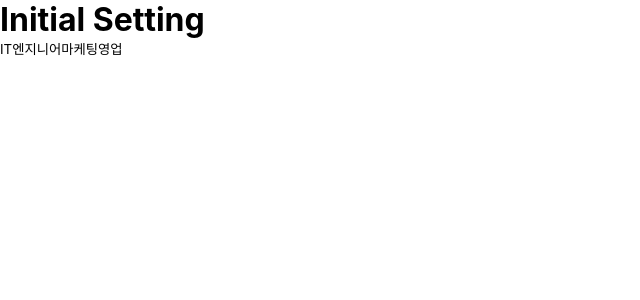
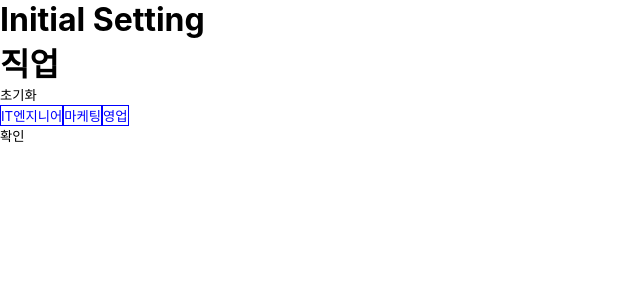
Before and after one commit to YAPP-Github/20th-ALL-Rounder-Team-1-Web, a React app: page / in a window 1280 px wide. Shown: the top 300 px of the page, without its empty margins (0-640 px from the left). Built offline with nearby package versions, Linux system fonts and the light colour scheme; a web font is replaced by a local one.

Commit message:
:sparkles: 필요한 필터 컴포넌트 기능 추가

```diff
--- a/src/components/common/SearchFilter.tsx
+++ b/src/components/common/SearchFilter.tsx
@@ -1,4 +1,5 @@
 import { useState } from 'react';
+import styled from 'styled-components';
 
 interface SearchFilterProps {
   jobs: string[];
@@ -7,19 +8,58 @@ interface SearchFilterProps {
 export const SearchFilter = ({ jobs }: SearchFilterProps) => {
   const [selectedJobs, setSelectedJobs] = useState<string[]>([]);
 
-  const onClick = (job: string) => {
-    setSelectedJobs([...selectedJobs, job]);
+  const onClickAddJob = (job: string) => {
+    const isCurrentJobExist = selectedJobs.find((selectedJob) => selectedJob === job);
+    if (isCurrentJobExist) {
+      const filteredCurrentJob = selectedJobs.filter((selectedJob) => selectedJob !== job);
+      return setSelectedJobs(filteredCurrentJob);
+    }
+    return setSelectedJobs([...selectedJobs, job]);
   };
 
-  console.log(selectedJobs);
+  const onClickReset = () => {
+    return setSelectedJobs([]);
+  };
+
+  const onClickSubmit = () => {
+    // 필터링된 직업 기반 검색 관련 api
+  };
+
+  const checkCertainJobExist = (job: string) => {
+    const isCurrentJobExist = selectedJobs.find((selectedJob) => selectedJob === job);
+    return isCurrentJobExist ? true : false;
+  };
 
   return (
     <div>
-      {jobs.map((job) => (
-        <button key={job} onClick={() => onClick(job)}>
-          {job}
-        </button>
-      ))}
+      <div>
+        <h1>직업</h1>
+        <button onClick={onClickReset}>초기화</button>
+      </div>
+      <div>
+        {jobs.map((job) => (
+          <button key={job} onClick={() => onClickAddJob(job)}>
+            {checkCertainJobExist(job) ? (
+              <SelectedJob>{job}</SelectedJob>
+            ) : (
+              <NotSelectedJob>{job}</NotSelectedJob>
+            )}
+          </button>
+        ))}
+      </div>
+      <button onClick={onClickSubmit}>확인</button>
     </div>
   );
 };
+
+const SelectedJob = styled.p`
+  background-color: #0000ff;
+  border: 1px solid #0000ff;
+  color: #ffffff;
+`;
+
+const NotSelectedJob = styled.p`
+  background-color: #ffffff;
+  border: 1px solid #0000ff;
+  color: #0000ff;
+`;
```
